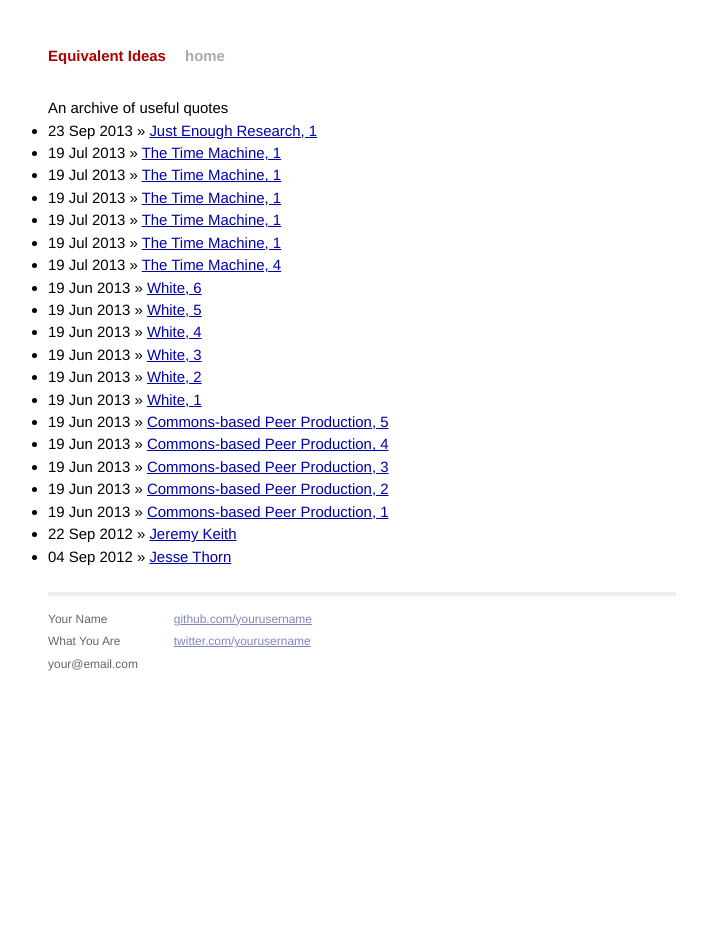
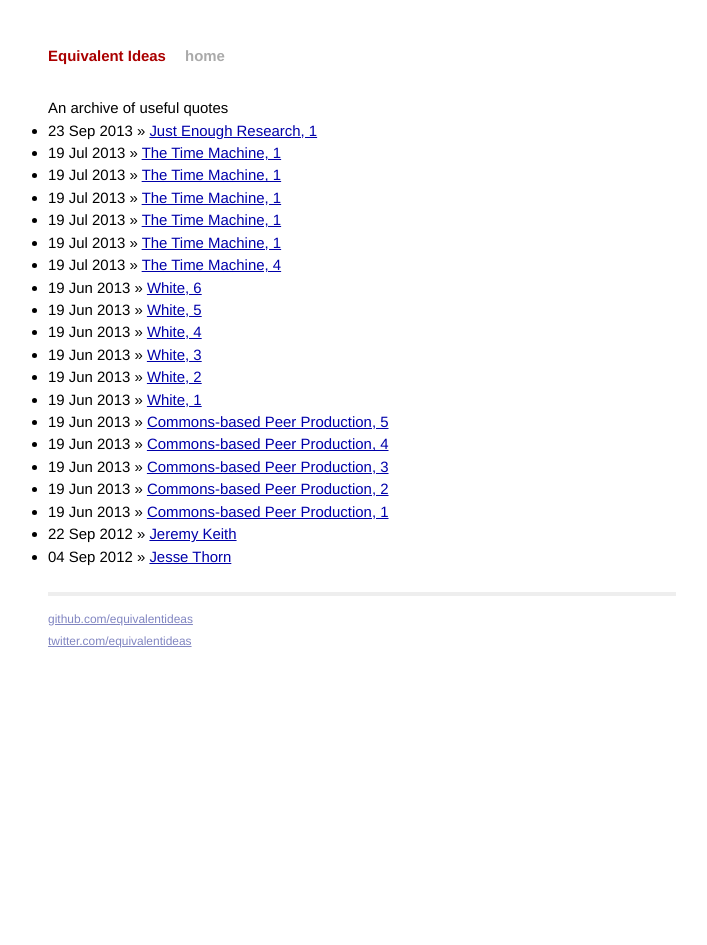
Before and after one commit to equivalentideas/home, a Jekyll site: the page built from quotes.html, in a window 1280 px wide. Shown: the whole page, without its empty margins (278-985 px from the left). Built offline with Jekyll 4.4.1, drawn with Linux system fonts in a browser that asks for light colours; Markdown is read by kramdown in place of the engine named in the settings.

Commit message:
made footer somewhat better

```diff
--- a/_layouts/default.html
+++ b/_layouts/default.html
@@ -13,15 +13,8 @@
             <div class="footer">
               <div class="contact">
                 <p>
-                  Your Name<br />
-                  What You Are<br />
-                  your@email.com
-                </p>
-              </div>
-              <div class="contact">
-                <p>
-                  <a href="http://github.com/yourusername/">github.com/yourusername</a><br />
-                  <a href="http://twitter.com/yourusername/">twitter.com/yourusername</a><br />
+                  <a href="http://github.com/equivalentideas/">github.com/equivalentideas</a><br />
+                  <a href="http://twitter.com/equivalentideas/">twitter.com/equivalentideas</a><br />
                 </p>
               </div>
             </div>
```
